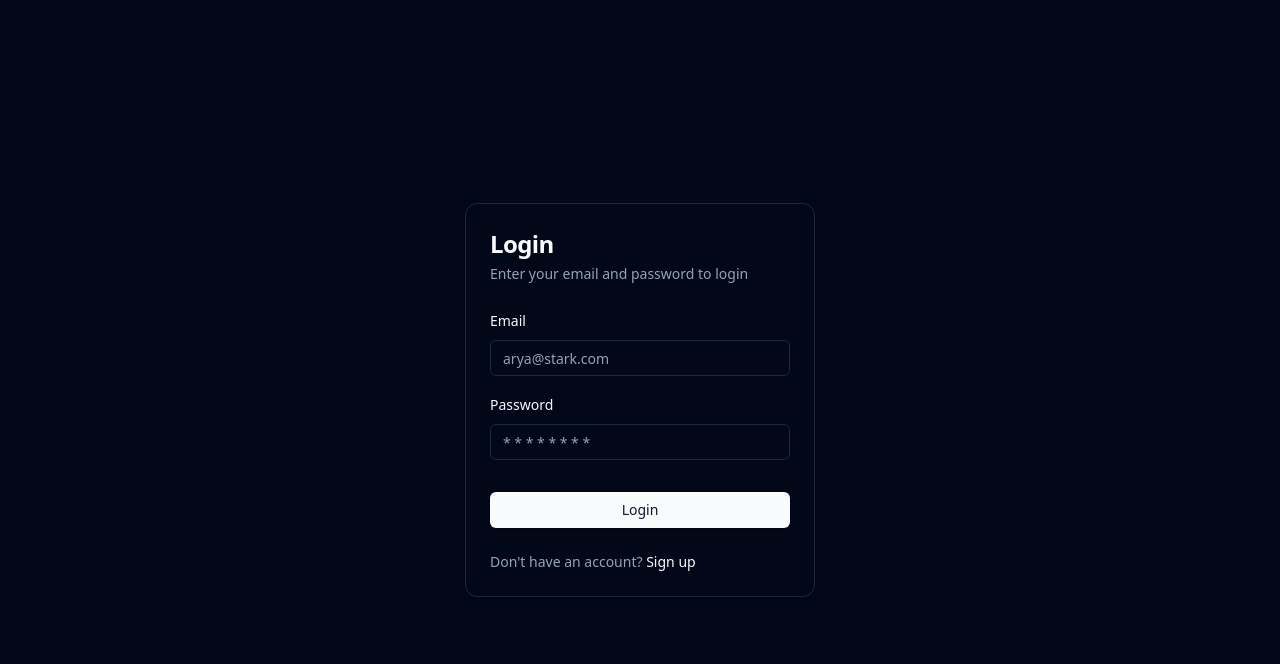
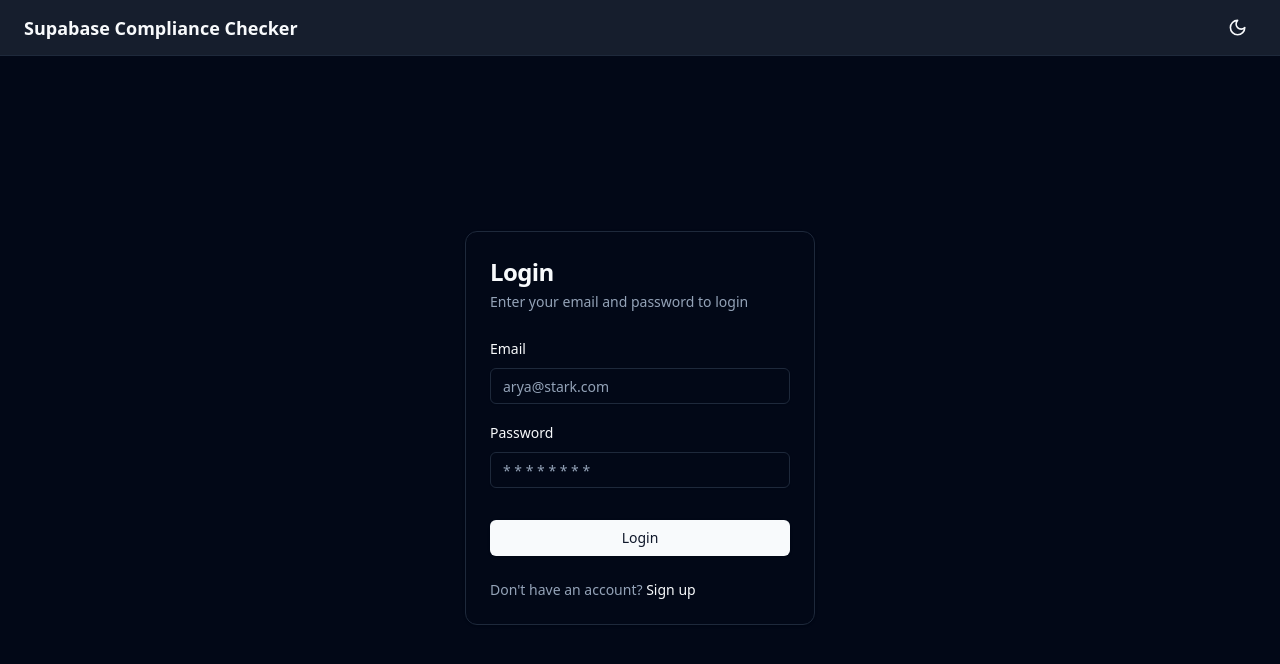
Before and after one commit to Khalil-codes/compliance-checker, a Next.js app: page /login in a window 1280 px wide. Shown: the top 664 px of the page. Built offline with nearby package versions, Linux system fonts and the light colour scheme; no server answers.

Commit message:
Add Layout to auth group and fix ui issues

```diff
--- /dev/null
+++ b/src/app/(auth)/layout.tsx
@@ -0,0 +1,14 @@
+import { TopNav } from "@/components/dashboard/top-nav";
+
+export default function AuthLayout({
+  children,
+}: {
+  children: React.ReactNode;
+}) {
+  return (
+    <div className="flex min-h-screen flex-col bg-background dark:bg-gray-900">
+      <TopNav />
+      <main className="flex flex-1 flex-col">{children}</main>
+    </div>
+  );
+}
--- a/src/app/(auth)/login/page.tsx
+++ b/src/app/(auth)/login/page.tsx
@@ -61,7 +61,7 @@
   };
 
   return (
-    <div className="flex min-h-screen items-center justify-center bg-background">
+    <div className="flex flex-1 items-center justify-center bg-background">
       <Card className="w-[350px]">
         <CardHeader className="space-y-1">
           <CardTitle className="text-2xl">Login</CardTitle>
--- a/src/app/dashboard/layout.tsx
+++ b/src/app/dashboard/layout.tsx
@@ -11,7 +11,7 @@
     <div className="flex h-screen bg-background dark:bg-gray-900">
       <Sidebar />
       <div className="flex flex-1 flex-col overflow-hidden">
-        <TopNav />
+        <TopNav shouldHideLogo />
         <main className="flex flex-1 flex-col overflow-y-auto overflow-x-hidden bg-background p-6 dark:bg-gray-900">
           {children}
         </main>
--- a/src/components/dashboard/profile.tsx
+++ b/src/components/dashboard/profile.tsx
@@ -15,6 +15,7 @@
 import { UserResponse } from "@supabase/supabase-js";
 import { getInitials } from "@/lib/utils";
 import { logout } from "@/app/(auth)/actions";
+import { User } from "lucide-react";
 
 type Props = {
   user: NonNullable<UserResponse["data"]["user"]>;
@@ -41,7 +42,9 @@
               />
             )} */}
             <AvatarFallback className="w-full">
-              {getInitials(user.user_metadata.name || "A")}
+              {getInitials(
+                user.user_metadata.name || user.user_metadata.full_name
+              ) || <User size={16} />}
             </AvatarFallback>
           </Avatar>
         </Button>
@@ -50,7 +53,9 @@
         <DropdownMenuLabel className="font-normal">
           <div className="flex flex-col space-y-1">
             <p className="text-sm font-medium leading-none">
-              {user.user_metadata.name || "User"}
+              {user.user_metadata.name ||
+                user.user_metadata.full_name ||
+                "User"}
             </p>
             <p className="text-muted-foreground text-xs leading-none">
               {user.email}
--- a/src/components/dashboard/top-nav.tsx
+++ b/src/components/dashboard/top-nav.tsx
@@ -4,12 +4,19 @@
 import { Suspense } from "react";
 import { Skeleton } from "../ui/skeleton";
 
-export function TopNav() {
+type Props = {
+  shouldHideLogo?: boolean;
+};
+
+export function TopNav({ shouldHideLogo = false }: Props) {
   return (
     <header className="flex h-14 items-center gap-4 border-b bg-background px-6 dark:bg-gray-800/40">
       <div className="flex flex-1 items-center justify-between">
-        {/* <h1 className="text-lg font-semibold">Supabase Compliance Checker</h1> */}
-        <div />
+        {!shouldHideLogo ? (
+          <h1 className="text-lg font-semibold">Supabase Compliance Checker</h1>
+        ) : (
+          <div />
+        )}
         <div className="flex items-center gap-4">
           <ModeToggle />
           <Suspense
--- a/src/lib/utils.ts
+++ b/src/lib/utils.ts
@@ -5,7 +5,8 @@
   return twMerge(clsx(inputs));
 }
 
-export const getInitials = (name: string) => {
+export const getInitials = (name: string | undefined) => {
+  if (!name) return "";
   return name
     .split(" ")
     .map((n) => n.at(0))
```
